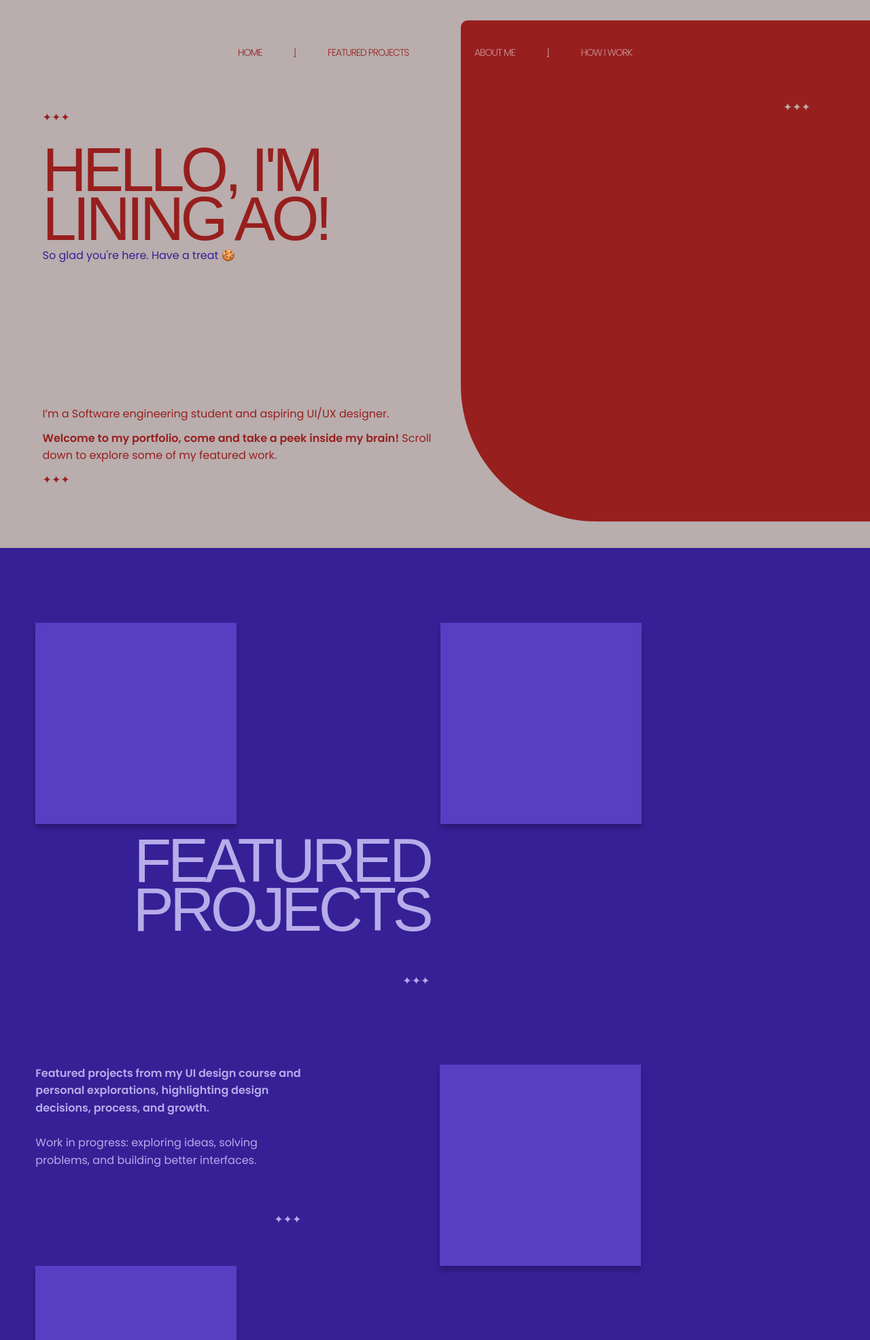
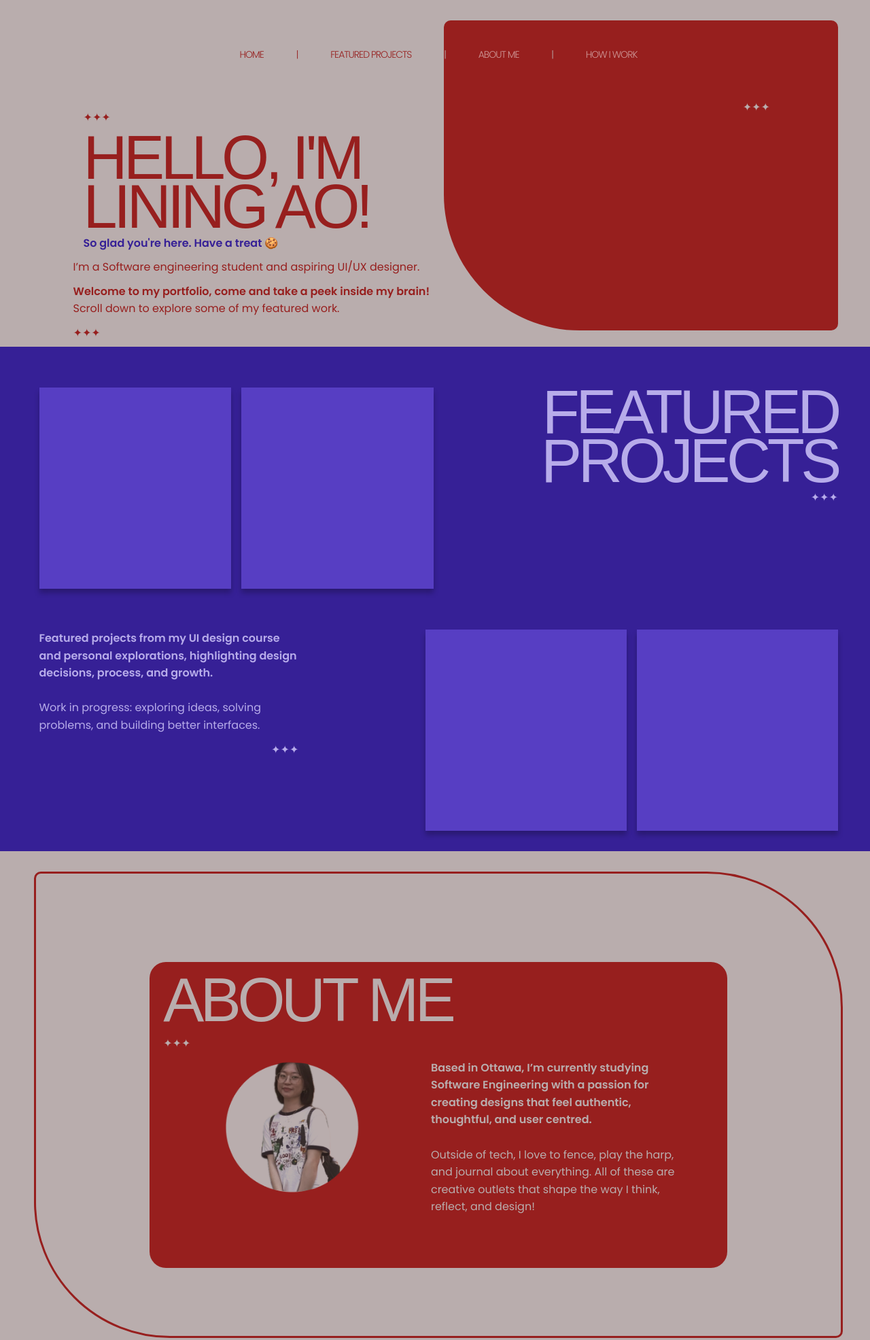
Before and after one commit to ncol488/seg3125-uiportfolio, a plain HTML site: page index.html in a window 1280 px wide. Shown: the top 1971 px of the page at 68% size. Drawn offline with nearby package versions, Linux system fonts and the light colour scheme; a web font is replaced by a local one.

Commit message:
clean up components and make more responsive-friendly

```diff
--- a/index.html
+++ b/index.html
@@ -22,61 +22,45 @@
     ></script>
     <!-- Nav bar -->
     <nav class="navbar navbar-expand-md navbar-dark nav-overlay">
-      <div class="container justify-content-center">
+      <div class="container">
         <button
-          class="navbar-toggler"
+          class="navbar-toggler ms-auto"
           type="button"
           data-bs-toggle="collapse"
           data-bs-target="#navmenu"
         >
           <span class="navbar-toggler-icon"></span>
         </button>
-        <div
-          class="collapse navbar-collapse justify-content-center"
-          id="navmenu"
-        >
-          <ul class="navbar-nav justify-content-center">
-            <!-- Home -->
+
+        <div class="collapse navbar-collapse mobile-bg" id="navmenu">
+          <ul class="navbar-nav w-100 justify-content-center">
             <li class="nav-item">
-              <a href="#Home" class="nav-link red">Home</a>
+              <a href="#hero" class="nav-link red px-md-3">Home</a>
             </li>
+
+            <li class="nav-item d-none d-md-flex align-items-center">
+              <span class="nav-divider red">|</span>
+            </li>
+
             <li class="nav-item">
-              <a
-                href=""
-                style="display: flex; align-items: center; height: 100%"
-                class="red"
-                >|</a
-              >
-            </li>
-            <!-- Featured -->
-            <li class="nav-item pr-3">
-              <a href="#FeaturedProjects" class="nav-link red"
+              <a href="#featuredProjects" class="nav-link red px-md-3"
                 >Featured Projects</a
               >
             </li>
+            <li class="nav-item d-none d-md-flex align-items-center">
+              <span class="nav-divider secondary-red">|</span>
+            </li>
+
             <li class="nav-item">
-              <a
-                href=""
-                style="display: flex; align-items: center; height: 100%"
-                class="secondary-red"
-                >|</a
-              >
+              <a href="#aboutMe" class="nav-link px-md-3">About Me</a>
             </li>
-            <!-- About me -->
+
+            <li class="nav-item d-none d-md-flex align-items-center">
+              <span class="nav-divider secondary-red">|</span>
+            </li>
+
             <li class="nav-item">
-              <a href="#AboutMe" class="nav-link">About Me</a>
-            </li>
-            <li class="nav-item">
-              <a
-                href=""
-                style="display: flex; align-items: center; height: 100%"
-                class="secondary-red"
-                >|</a
-              >
-            </li>
-            <!-- How I Work -->
-            <li class="nav-item">
-              <a href="#HowIWork" class="nav-link">How I Work</a>
+              <a href="#workflow" class="nav-link px-md-3">How I Work</a>
             </li>
           </ul>
         </div>
@@ -84,21 +68,21 @@
     </nav>
 
     <!-- Hero section -->
-    <div id="hero">
-      <div class="container" style="margin-right: 0">
+    <section class="hero" id="home">
+      <div class="container me-0">
         <div class="row h-100">
-          <div class="col d-flex flex-column pt-5" style="height: 90%">
-            <div class="container" style="padding-top: 10em">
+          <div class="col-12 col-md-6 d-flex flex-column pt-5 h-90">
+            <div class="container" style="padding-top: 10rem">
               <p class="red">✦✦✦</p>
               <h1 class="red">Hello, I'm Lining Ao!</h1>
-              <p class="blue">So glad you're here. Have a treat 🍪</p>
+              <p class="blue bold">So glad you're here. Have a treat 🍪</p>
             </div>
-            <div class="container mt-auto">
+            <div class="container mt-auto px-0">
               <p class="red">
                 I’m a Software engineering student and aspiring UI/UX designer.
               </p>
               <p class="red">
-                <span style="font-weight: bold"
+                <span class="bold"
                   >Welcome to my portfolio, come and take a peek inside my
                   brain!</span
                 >
@@ -108,8 +92,8 @@
             </div>
           </div>
 
-          <div class="col-md-6" style="margin-right: 0">
-            <div class="container rounded-red-container">
+          <div class="d-none d-md-block col-md-6 me-0">
+            <div class="rounded-red-container">
               <p
                 class="secondary-red text-end"
                 style="padding-top: 11.5rem; padding-right: 10rem"
@@ -120,51 +104,140 @@
           </div>
         </div>
       </div>
-    </div>
+    </section>
 
-    <!-- Featued Projects -->
-    <section id="featured-projects">
-      <div class="container pt-5 pb-5">
-        <div class="row" style="padding-top: 8em">
-          <div class="col flex-column">
+    <!-- featured Projects -->
+    <section class="featured-projects" id="featuredProjects">
+      <div class="container py-5">
+        <!-- Section Heading -->
+        <div class="row mb-5 py-5">
+          <div class="col-6 col-lg-3 d-flex mb-3 mb-lg-0">
             <div class="sticky-note"></div>
           </div>
-          <div class="col flex-column"><div class="sticky-note"></div></div>
-          <div class="col-md-6">
-            <h1 class="secondary-blue text-end">Featured Projects</h1>
-            <p class="secondary-blue text-end"><br /><br />✦✦✦</p>
+          <div class="col-6 col-lg-3 d-flex mb-3 mb-lg-0">
+            <div class="sticky-note"></div>
+          </div>
+          <div class="col-12 col-lg-6 text-lg-end">
+            <h1 class="secondary-blue">Featured Projects</h1>
+            <p class="secondary-blue">✦✦✦</p>
           </div>
         </div>
-        <div class="row" style="padding-top: 10em; padding-bottom: 5em">
-          <div class="col-md-6">
-            <div
-              class="container"
-              style="margin-left: 0; padding-left: 0; width: 70%"
-            >
+
+        <!-- Project Description + Sticky Notes -->
+        <div class="row gy-5">
+          <!-- Description -->
+          <div class="col-12 col-lg-4 me-5">
+            <div class="text-start text-lg-start">
               <p class="secondary-blue">
-                <span style="font-weight: bold"
-                  >Featured projects from my UI design course and personal
+                <span class="bold">
+                  Featured projects from my UI design course and personal
                   explorations, highlighting design decisions, process, and
-                  growth.</span
-                >
-                <br />
-                <br />
+                  growth. </span
+                ><br /><br />
                 Work in progress: exploring ideas, solving problems, and
                 building better interfaces.
               </p>
-              <p class="secondary-blue text-end"><br /><br />✦✦✦</p>
+              <p class="secondary-blue text-end d-none d-lg-block">✦✦✦</p>
             </div>
           </div>
-          <div class="col flex-column">
+
+          <!-- Sticky Notes -->
+          <div class="col d-flex d-none d-lg-flex d-custom-hide"></div>
+          <div class="col d-flex">
             <div class="sticky-note"></div>
           </div>
-          <div class="col flex-column">
+          <div class="col d-flex">
             <div class="sticky-note"></div>
           </div>
         </div>
-        <!-- row 1 -->
-        <!-- row 2 -->
       </div>
     </section>
+
+    <!-- About me section -->
+    <section id="aboutMe">
+      <div
+        class="aboutMe container d-flex justify-content-center align-items-center pt-5 mt-5"
+      >
+        <div class="card-container secondary-red">
+          <h1>About me</h1>
+          <p class="secondary-red pt-3">✦✦✦</p>
+          <div class="row me-5">
+            <div class="col-md-6 d-flex justify-content-center">
+              <img
+                src="assets/profile-photo.png"
+                width="200px"
+                height="200px"
+              />
+            </div>
+            <div class="col-md-6">
+              <p>
+                <span class="bold">
+                  Based in Ottawa, I’m currently studying Software Engineering
+                  with a passion for creating designs that feel authentic,
+                  thoughtful, and user centred.
+                </span>
+                <br />
+                <br />
+                Outside of tech, I love to fence, play the harp, and journal
+                about everything. All of these are creative outlets that shape
+                the way I think, reflect, and design!
+              </p>
+            </div>
+          </div>
+        </div>
+      </div>
+    </section>
+
+    <!-- My Design Workflow -->
+    <section id="workflow">
+      <div class="container pt-5" style="margin-left: 0">
+        <div class="row">
+          <div
+            class="col-md-8 d-flex flex-column"
+            style="height: 90%; padding-left: 0"
+          >
+            <div class="rounded-blue-container">
+              <div class="container pt-5 pb-5">
+                <div class="col-md-6 secondary-blue pt-5">
+                  <h2 class="pt-5">1. Define</h2>
+                  <p class="pt-5">
+                    I believe the most important part of creating a design is
+                    understanding the heart of the project. A great design
+                    reflects the project’s soul, so I start by defining the user
+                    persona and core goals.
+                  </p>
+                  <h2 class="pt-5">2. Prototype</h2>
+                  <p class="pt-5">
+                    After brainstorming, I bring the persona to life visually. I
+                    experiment with colours, shapes, and layouts that reflect
+                    the persona’s character, exploring these ideas through
+                    sketches and interactive prototypes in Figma.
+                  </p>
+                  <h2 class="pt-5">3. Test & Refine</h2>
+                  <p class="pt-5 pb-5">
+                    With multiple design options in hand, I gather feedback,
+                    conduct usability testing, and iterate through the process
+                    to continually refine and improve the design.
+                  </p>
+                </div>
+              </div>
+            </div>
+          </div>
+          <div
+            class="col-md-2 d-flex flex-column blue"
+            style="position: relative"
+          >
+            <h1 class="rotated-text d-none d-md-block">My design workflow</h1>
+          </div>
+        </div>
+      </div>
+    </section>
+
+    <footer
+      class="py-3 px-5 mt-5 text-center secondary-red"
+      style="background-color: #971f1e"
+    >
+      <p class="mb-0 pl-5">© 2025 Lining Ao. All rights reserved.</p>
+    </footer>
   </body>
 </html>
--- a/style.css
+++ b/style.css
@@ -2,7 +2,7 @@
 @import url("https://fonts.googleapis.com/css2?family=Poppins:wght@300;400;500;600&display=swap");
 
 html {
-  font-size: 62.5%; /* 62.5% of 16px = 10px */
+  font-size: 62.5%;
   overflow-x: hidden;
 }
 :root {
@@ -12,9 +12,6 @@ html {
   --secondary-red: #b9adad;
 }
 
-#header {
-  overflow: hidden;
-}
 body {
   background-color: #b9adad;
 }
@@ -37,6 +34,13 @@ body {
   color: var(--secondary-blue) !important;
 }
 
+.bold {
+  font-weight: bold;
+}
+
+.clear-right-margin {
+  margin-right: 0;
+}
 .nav-item {
   font-family: "Poppins", sans-serif;
   font-weight: 100;
@@ -45,7 +49,8 @@ body {
   line-height: 2.4em;
   text-transform: uppercase;
   letter-spacing: -0.07em;
-  padding: 1.5em;
+  padding: 1.7em;
+  padding-right: 1em;
 }
 
 .nav-overlay {
@@ -56,6 +61,35 @@ body {
   z-index: 100;
 }
 
+@media (max-width: 767.98px) {
+  .mobile-bg {
+    background: rgb(180, 168, 168);
+    padding: 1rem;
+    border-radius: 1rem;
+    margin-top: 0.5rem;
+    box-shadow: 0 0.5rem 1rem rgba(0, 0, 0, 0.15);
+  }
+}
+
+@media (min-width: 768px) {
+  .mobile-bg {
+    background: transparent !important;
+    padding: 0 !important;
+    box-shadow: none !important;
+  }
+}
+
+@media (orientation: landscape) {
+  .vh-90 {
+    height: 90vh !important;
+  }
+}
+@media (orientation: portrait) {
+  .vh-md-30 {
+    height: 30vh !important;
+  }
+}
+
 /* Home */
 h1 {
   font-family: "Ramabhadra", sans-serif;
@@ -64,7 +98,6 @@ h1 {
   line-height: 0.8em;
   font-weight: 400;
   text-transform: uppercase;
-  padding-top: 0.2em;
 }
 
 p {
@@ -80,11 +113,36 @@ h2 {
   letter-spacing: -0.06em;
 }
 
-#hero {
+.h-90 {
+  height: 90% !important;
+}
+
+.hero {
   margin-top: 3em;
-  min-height: 97vh;
+  height: 60vh;
   display: flex;
   background-color: var(--secondary-red);
+}
+
+.featured-projects {
+  height: 60vh;
+  background-color: var(--primary-blue);
+  height: 100%;
+}
+
+@media (max-width: 1076px) {
+  .d-custom-hide {
+    display: none !important;
+  }
+}
+
+@media (min-aspect-ratio: 5/3) {
+  .hero {
+    height: 100vh !important;
+  }
+  .featured-projects {
+    height: 100vh !important;
+  }
 }
 
 .bottom-align {
@@ -95,18 +153,16 @@ h2 {
   background-color: var(--primary-red);
   border-top-left-radius: 1em;
   border-bottom-left-radius: 20em;
+  border-top-right-radius: 1em;
+  border-bottom-right-radius: 1em;
   height: 95%;
-  padding-right: 0;
 }
 
-#hero .container {
-  margin-left: 2em;
-  max-width: 100%;
-}
-
-#featured-projects {
+.rounded-blue-container {
   background-color: var(--primary-blue);
-  height: 100%;
+  border-top-right-radius: 1em;
+  border-bottom-right-radius: 20em;
+  height: 95%;
 }
 
 .sticky-note {
@@ -115,3 +171,46 @@ h2 {
   width: 296px;
   height: 296px;
 }
+
+.container {
+  margin-left: 5em;
+  margin-right: 5em;
+}
+.aboutMe {
+  border: 0.3em solid #971f1e;
+  color: var(--primary-red);
+  border-top-left-radius: 1em;
+  border-bottom-left-radius: 20em;
+  border-top-right-radius: 20em;
+  border-bottom-right-radius: 1em;
+}
+
+@media (max-width: 1017px) {
+  .aboutMe {
+    border-color: transparent !important;
+  }
+}
+
+.card-container {
+  width: 85em;
+  height: 45em;
+  margin-top: 10em;
+  margin-bottom: 10em;
+  background-color: var(--primary-red);
+  padding: 2em;
+  border-radius: 2.4em;
+}
+
+#worflow .container {
+  max-width: 100%;
+  margin-left: 0;
+}
+
+.rotated-text {
+  transform: rotate(90deg);
+  transform-origin: left top;
+  position: absolute;
+  left: 1.8em;
+  top: 0;
+  padding-bottom: 5em;
+}
```
Also changed, not shown: assets/profile-photo.png (added).
